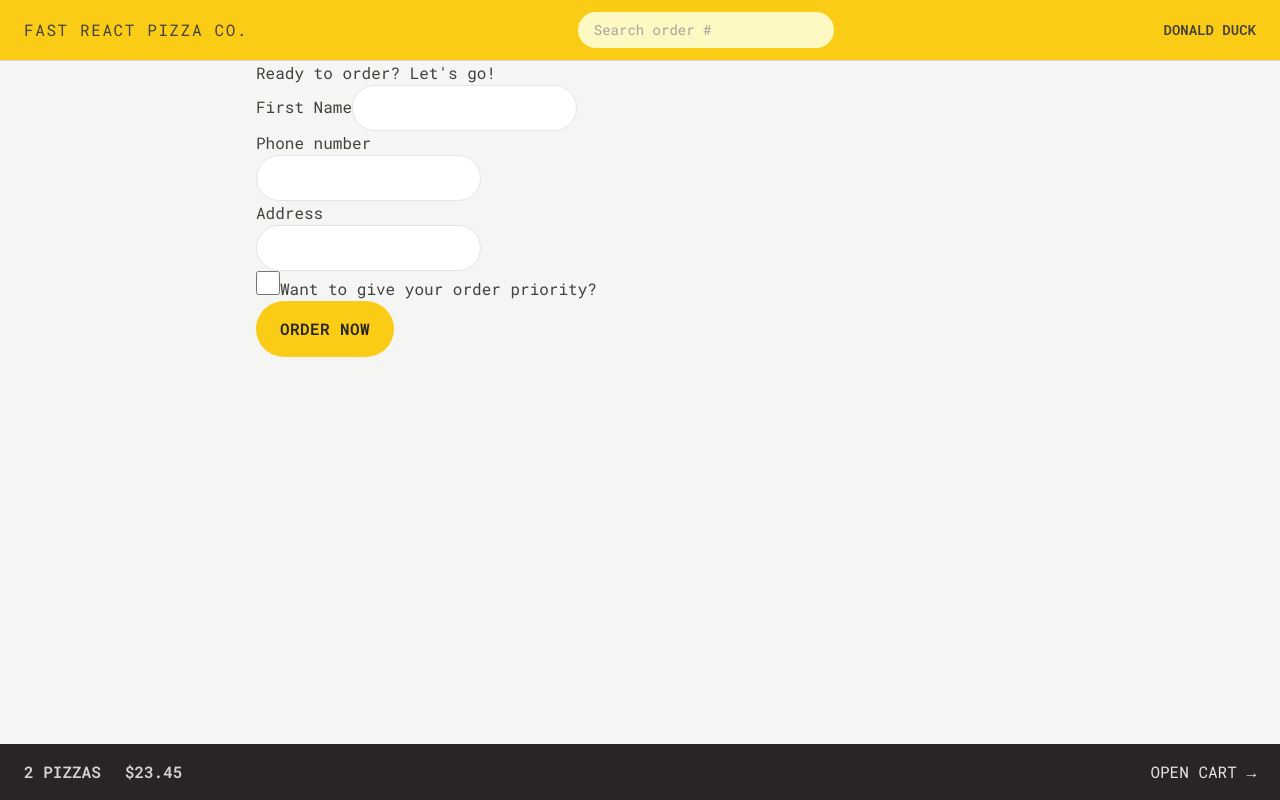
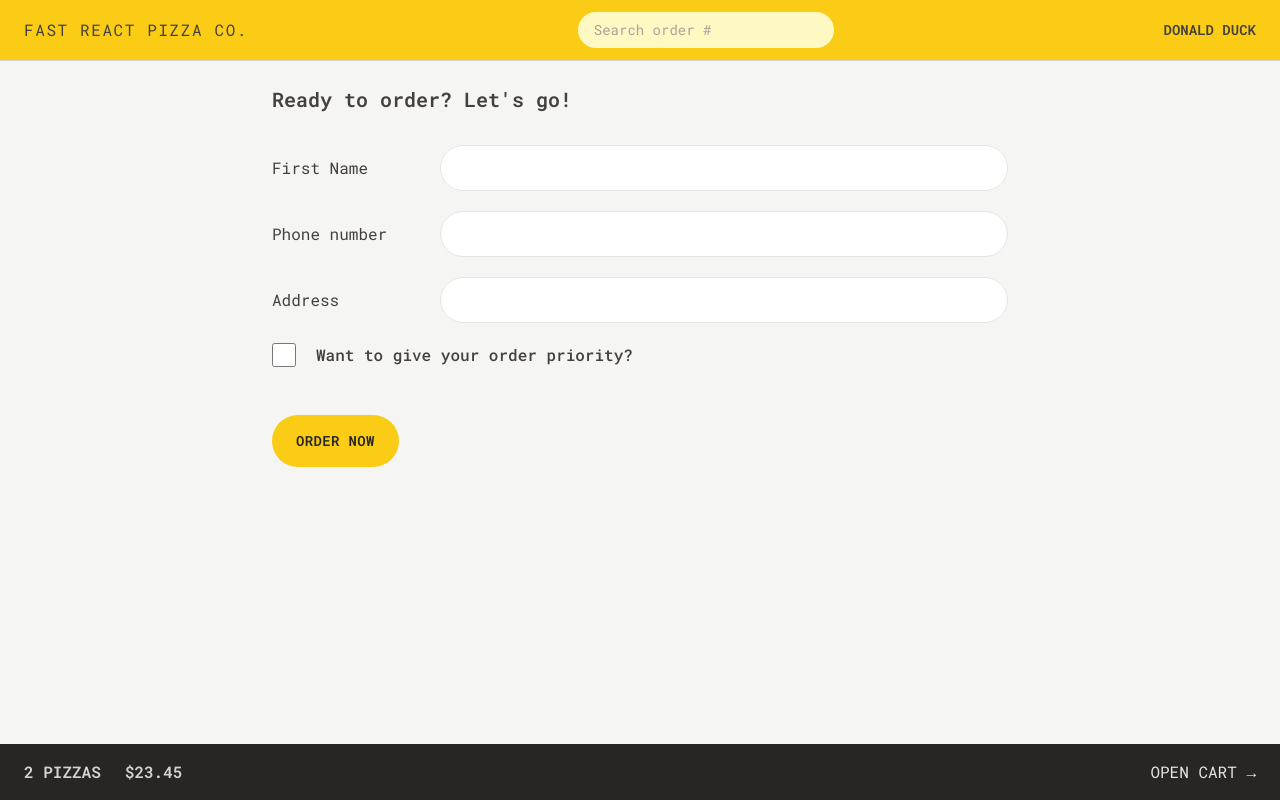
Before and after one commit to terovleppanen/fast-react-pizza, a React (Vite) app: page /order/new in a window 1280 px wide. Built offline with nearby package versions, Linux system fonts and the light colour scheme.

Commit message:
Style Order feature components. Styling done.

```diff
--- a/src/features/order/CreateOrder.jsx
+++ b/src/features/order/CreateOrder.jsx
@@ -43,33 +43,42 @@ function CreateOrder() {
   const cart = fakeCart;
 
   return (
-    <div>
-      <h2>Ready to order? Let's go!</h2>
+    <div className="px-4 py-6">
+      <h2 className="mb-8 text-xl font-semibold">Ready to order? Let's go!</h2>
 
       {/* Action is optional */}
       {/* <Form method="POST" action="/order/new"> */}
       <Form method="POST">
-        <div>
-          <label>First Name</label>
-          <input className="input" type="text" name="customer" required />
+        <div className="mb-5 flex flex-col gap-2 sm:flex-row sm:items-center">
+          <label className="sm:basis-40">First Name</label>
+          <input className="input grow" type="text" name="customer" required />
         </div>
 
-        <div>
-          <label>Phone number</label>
-          <div>
-            <input className="input" type="tel" name="phone" required />
-          </div>
-          {formErrors?.phone && <p>{formErrors.phone}</p>}
-        </div>
-
-        <div>
-          <label>Address</label>
-          <div>
-            <input type="text" name="address" required className="input" />
+        <div className="mb-5 flex flex-col gap-2 sm:flex-row sm:items-center">
+          <label className="sm:basis-40">Phone number</label>
+          <div className="grow">
+            <input className="input w-full" type="tel" name="phone" required />
+            {formErrors?.phone && (
+              <p className="mt-2 rounded-md bg-red-100 p-2 text-xs text-red-700">
+                {formErrors.phone}
+              </p>
+            )}
           </div>
         </div>
 
-        <div>
+        <div className="mb-5 flex flex-col gap-2 sm:flex-row sm:items-center">
+          <label className="sm:basis-40">Address</label>
+          <div className="grow">
+            <input
+              className="input w-full"
+              type="text"
+              name="address"
+              required
+            />
+          </div>
+        </div>
+
+        <div className="mb-12 flex items-center gap-5">
           <input
             className="h-6 w-6 accent-yellow-400 focus:outline-none  focus:ring focus:ring-yellow-400 focus:ring-offset-2"
             type="checkbox"
@@ -78,7 +87,9 @@ function CreateOrder() {
             // value={withPriority}
             // onChange={(e) => setWithPriority(e.target.checked)}
           />
-          <label htmlFor="priority">Want to give your order priority?</label>
+          <label htmlFor="priority" className="font-medium">
+            Want to give your order priority?
+          </label>
         </div>
 
         <div>
--- a/src/features/order/Order.jsx
+++ b/src/features/order/Order.jsx
@@ -7,6 +7,7 @@ import {
   formatCurrency,
   formatDate,
 } from "../../utils/helpers";
+import OrderItem from "../order/OrderItem";
 
 function Order() {
   const order = useLoaderData();
@@ -24,29 +25,51 @@ function Order() {
   const deliveryIn = calcMinutesLeft(estimatedDelivery);
 
   return (
-    <div>
-      <div>
-        <h2>Status</h2>
+    <div className="space-y-8 px-4 py-6 ">
+      <div className="flex flex-wrap items-center justify-between gap-2">
+        <h2 className="text-xl font-semibold">Order #{id} status</h2>
 
-        <div>
-          {priority && <span>Priority</span>}
-          <span>{status} order</span>
+        <div className="space-x-2">
+          {priority && (
+            <span className="rounded-full bg-red-500 px-3 py-1 text-sm font-semibold uppercase tracking-wide text-red-50">
+              Priority
+            </span>
+          )}
+          <span className="rounded-full bg-green-500 px-3 py-1 text-sm font-semibold uppercase tracking-wide text-green-50">
+            {status} order
+          </span>
         </div>
       </div>
 
-      <div>
-        <p>
+      <div className="flex flex-wrap items-center justify-between gap-2 bg-stone-200 px-6 py-5">
+        <p className="font-medium">
           {deliveryIn >= 0
             ? `Only ${calcMinutesLeft(estimatedDelivery)} minutes left 😃`
             : "Order should have arrived"}
         </p>
-        <p>(Estimated delivery: {formatDate(estimatedDelivery)})</p>
+        <p className="text-xs text-stone-500">
+          (Estimated delivery: {formatDate(estimatedDelivery)})
+        </p>
       </div>
 
-      <div>
-        <p>Price pizza: {formatCurrency(orderPrice)}</p>
-        {priority && <p>Price priority: {formatCurrency(priorityPrice)}</p>}
-        <p>To pay on delivery: {formatCurrency(orderPrice + priorityPrice)}</p>
+      <ul className="divide-y divide-stone-200 border-b border-t">
+        {cart.map((item, index) => (
+          <OrderItem item={item} key={index} />
+        ))}
+      </ul>
+
+      <div className="space-y-2 bg-stone-200 px-6 py-5">
+        <p className="text-sm font-medium text-stone-600">
+          Price pizza: {formatCurrency(orderPrice)}
+        </p>
+        {priority && (
+          <p className="text-sm font-medium text-stone-600">
+            Price priority: {formatCurrency(priorityPrice)}
+          </p>
+        )}
+        <p className="font-bold">
+          To pay on delivery: {formatCurrency(orderPrice + priorityPrice)}
+        </p>
       </div>
     </div>
   );
--- a/src/features/order/OrderItem.jsx
+++ b/src/features/order/OrderItem.jsx
@@ -4,12 +4,12 @@ function OrderItem({ item, isLoadingIngredients, ingredients }) {
   const { quantity, name, totalPrice } = item;
 
   return (
-    <li>
-      <div>
+    <li className="py-3">
+      <div className="flex items-center justify-between gap-4 text-sm">
         <p>
-          <span>{quantity}&times;</span> {name}
+          <span className="font-bold">{quantity}&times;</span> {name}
         </p>
-        <p>{formatCurrency(totalPrice)}</p>
+        <p className="font-bold">{formatCurrency(totalPrice)}</p>
       </div>
     </li>
   );
--- a/src/ui/Button.jsx
+++ b/src/ui/Button.jsx
@@ -2,13 +2,13 @@ import { Link } from "react-router-dom";
 
 function Button({ children, disabled, to, type }) {
   const base =
-    "inline-block rounded-full bg-yellow-400 font-semibold uppercase tracking-wide text-stone-800 transition-colors duration-300 hover:bg-yellow-300 focus:bg-yellow-300 focus:outline-none focus:ring focus:ring-yellow-300 focus:ring-offset-2 disabled:cursor-not-allowed";
+    "inline-block text-sm rounded-full bg-yellow-400 font-semibold uppercase tracking-wide text-stone-800 transition-colors duration-300 hover:bg-yellow-300 focus:bg-yellow-300 focus:outline-none focus:ring focus:ring-yellow-300 focus:ring-offset-2 disabled:cursor-not-allowed";
 
   const styles = {
     primary: base + " px-4 py-3 md:py-4 md:px-6",
     small: base + " py-2 px-4 md:py-2.5 md:px-5 text-xs",
     secondary:
-      "inline-block rounded-full border-2 border-stone-300 font-semibold uppercase tracking-wide text-stone-400 transition-colors duration-300 hover:bg-stone-300 focus:bg-stone-300 focus:outline-none focus:ring focus:ring-stone-200 hover:text-stone-800 focus:text-stone-800 focus:ring-offset-2 disabled:cursor-not-allowed px-4 py-2.5 md:py-3.5 md:px-6",
+      "inline-block text-sm rounded-full border-2 border-stone-300 font-semibold uppercase tracking-wide text-stone-400 transition-colors duration-300 hover:bg-stone-300 focus:bg-stone-300 focus:outline-none focus:ring focus:ring-stone-200 hover:text-stone-800 focus:text-stone-800 focus:ring-offset-2 disabled:cursor-not-allowed px-4 py-2.5 md:py-3.5 md:px-6",
   };
 
   if (to)
```
Also changed, not shown: index.html (+6 -2 lines).
